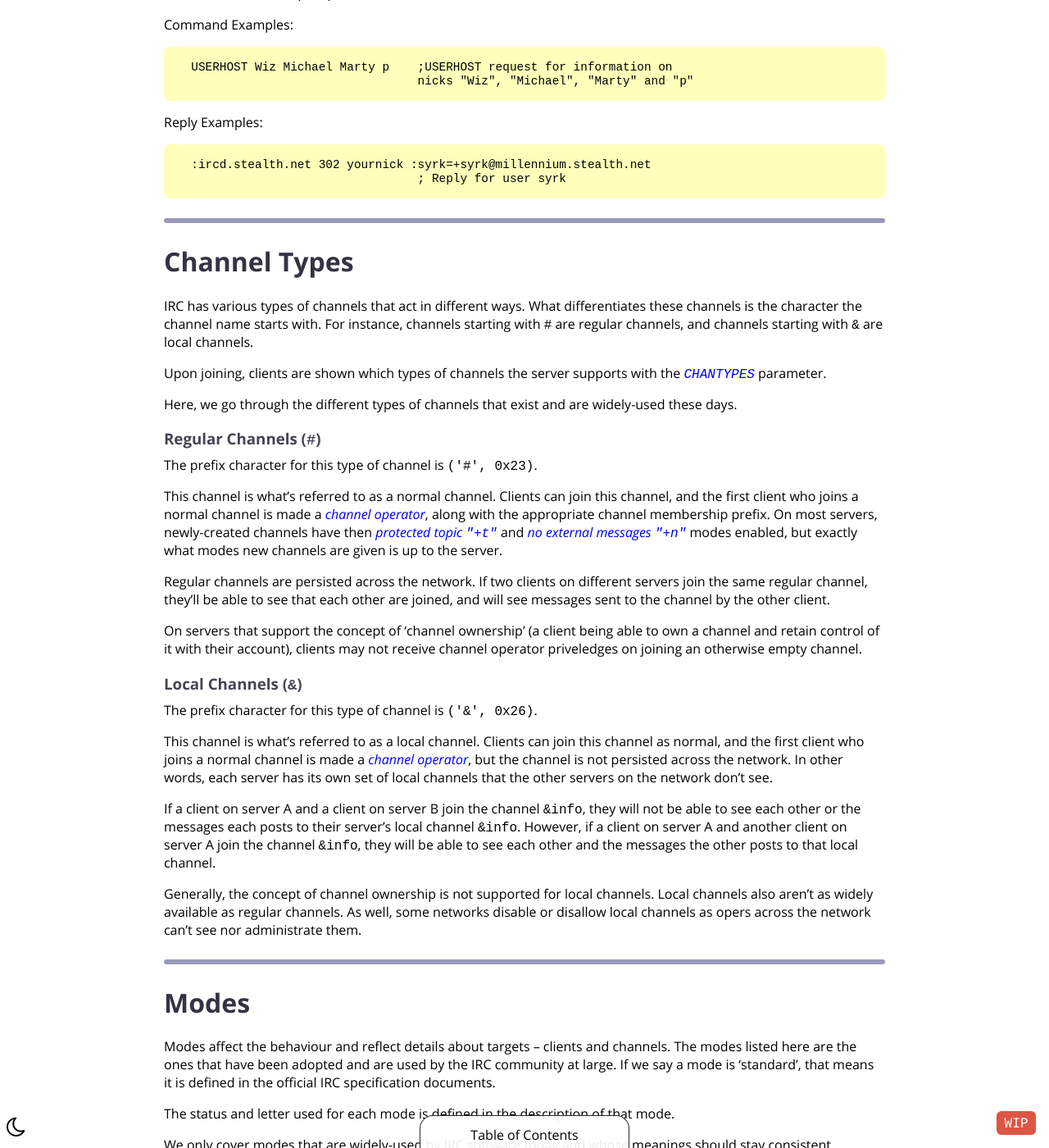
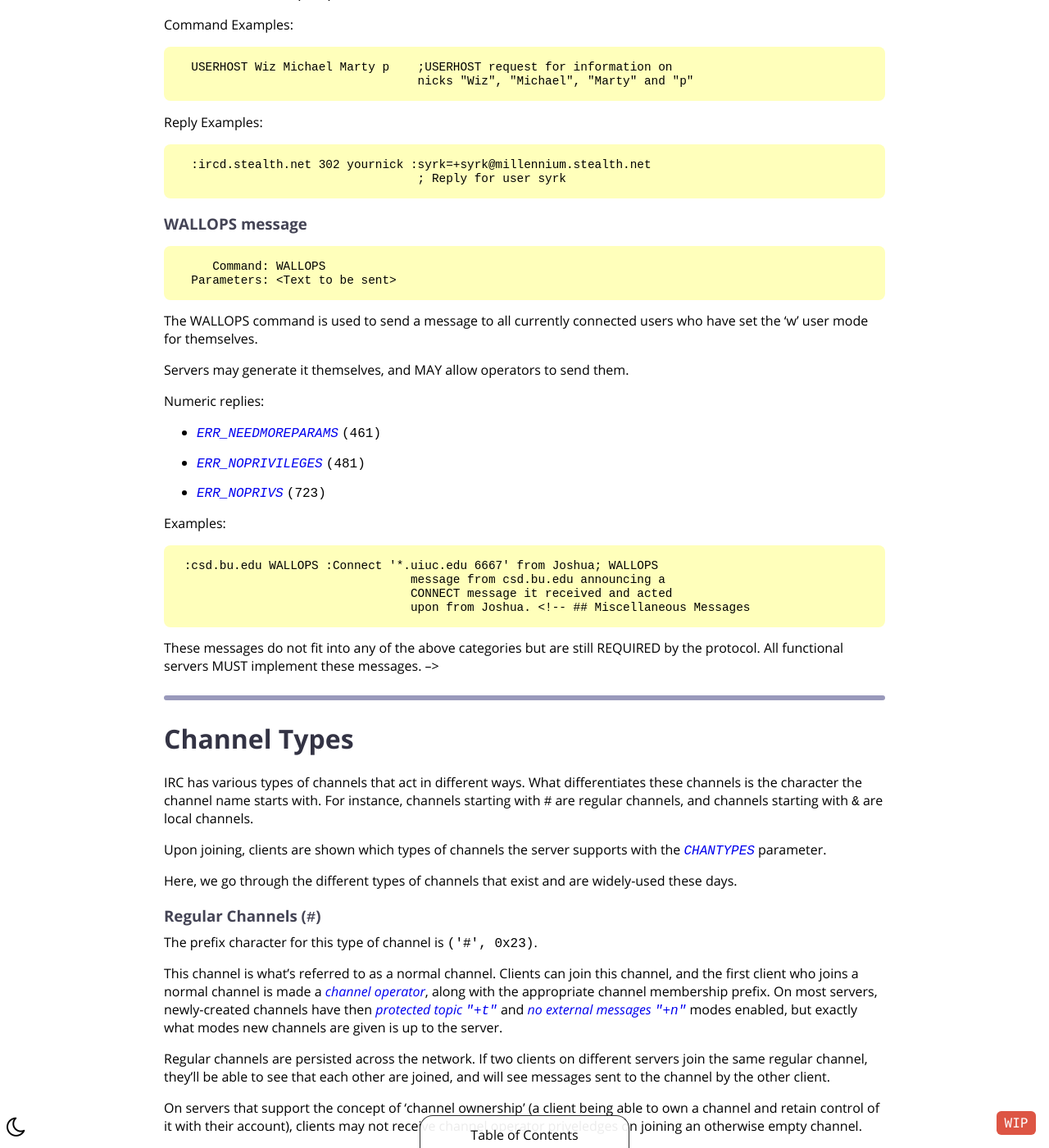
Before and after one commit to ircdocs/modern-irc, a Jekyll site: the page built from index.md, in a window 1280 px wide and 1400 px high, scrolled down 37692 px. Shown: the whole window at 82% size. Built offline with Jekyll 4.4.1, drawn with Linux system fonts in a browser that asks for light colours.

Commit message:
Specify WALLOPS
Copied from https://datatracker.ietf.org/doc/html/rfc2812#section-4.7

Removed the warning about abuse from opers, this is out of scope

```diff
--- a/index.md
+++ b/index.md
@@ -1492,6 +1492,27 @@ Reply Examples:
       :ircd.stealth.net 302 yournick :syrk=+syrk@millennium.stealth.net
                                       ; Reply for user syrk
 
+### WALLOPS message
+
+         Command: WALLOPS
+      Parameters: <Text to be sent>
+
+The WALLOPS command is used to send a message to all currently connected users who have set the 'w' user mode for themselves.
+
+Servers may generate it themselves, and MAY allow operators to send them.
+
+Numeric replies:
+
+* [`ERR_NEEDMOREPARAMS`](#errneedmoreparams-461) `(461)`
+* [`ERR_NOPRIVILEGES`](#errnoprivileges-481) `(481)`
+* [`ERR_NOPRIVS`](#errnoprivs-723) `(723)`
+
+Examples:
+
+     :csd.bu.edu WALLOPS :Connect '*.uiuc.edu 6667' from Joshua; WALLOPS
+                                     message from csd.bu.edu announcing a
+                                     CONNECT message it received and acted
+                                     upon from Joshua.
 <!--
 ## Miscellaneous Messages
 
```
